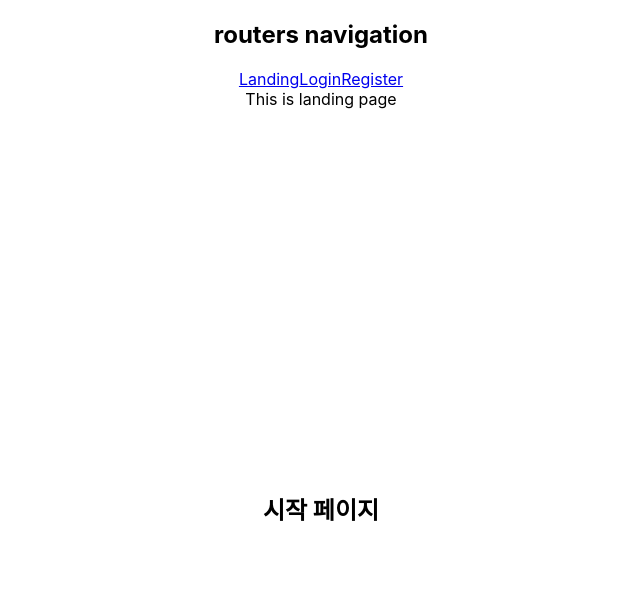
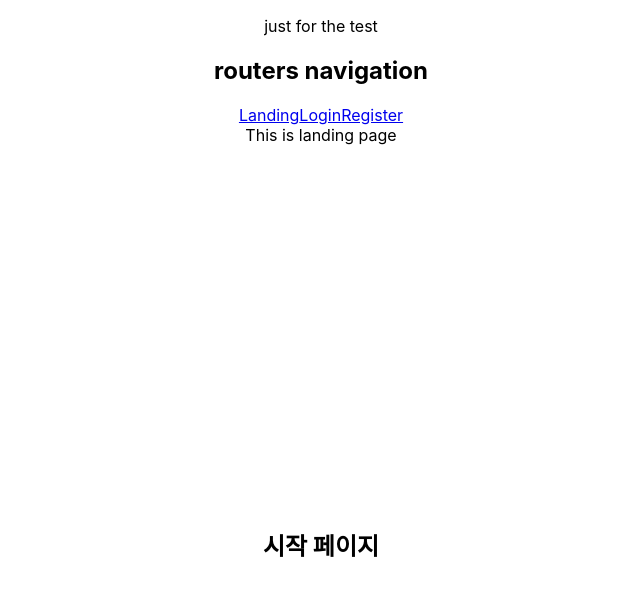
Before and after one commit to seongjinhong-ca/loginBackend-express, a React (Create React App) app in the folder frontend/my-app/: page / in a window 1280 px wide. Shown: the top 596 px of the page, without its empty margins (319-959 px from the left). Built offline with nearby package versions, Linux system fonts and the light colour scheme; no server answers.

Commit message:
just for the test

```diff
--- a/frontend/my-app/src/App.js
+++ b/frontend/my-app/src/App.js
@@ -20,6 +20,7 @@ const router = createBrowserRouter(
 function App() {
   return (
     <div className="App">
+      <p>just for the test</p>
       <RouterProvider router={router}/>
     </div>
   );
```
